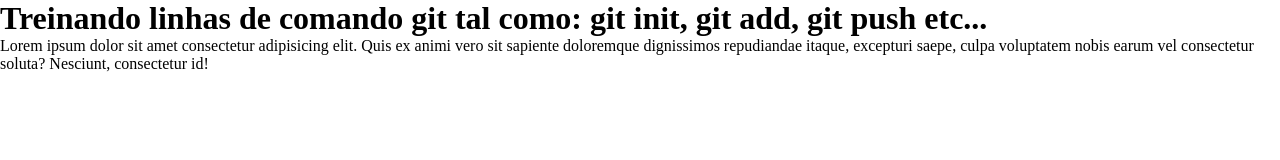
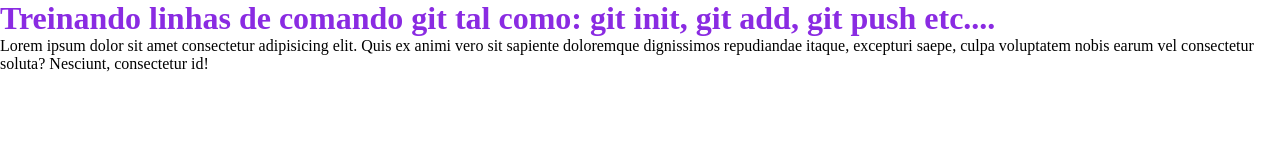
Before and after one commit to devcarlosfilho/testando-criacao-repositorio, a plain HTML site: page index.html in a window 1280 px wide. Drawn offline with Linux system fonts and the light colour scheme.

Commit message:
alteracao no h1 do index e inclusao de cor no h1 style

```diff
--- a/index.html
+++ b/index.html
@@ -7,7 +7,7 @@
     <title>Testes</title>
 </head>
 <body>
-    <h1>Treinando linhas de comando git tal como: git init, git add, git push etc...</h1>
+    <h1>Treinando linhas de comando git tal como: git init, git add, git push etc....</h1>
 
     <p>Lorem ipsum dolor sit amet consectetur adipisicing elit. Quis ex animi vero sit sapiente doloremque dignissimos repudiandae itaque,
         excepturi saepe, culpa voluptatem nobis earum vel consectetur soluta? Nesciunt, consectetur id!</p>
--- a/style.css
+++ b/style.css
@@ -3,3 +3,7 @@
     padding: 0;
     box-sizing: border-box;
 }
+
+h1{
+    color: blueviolet;
+}
```
